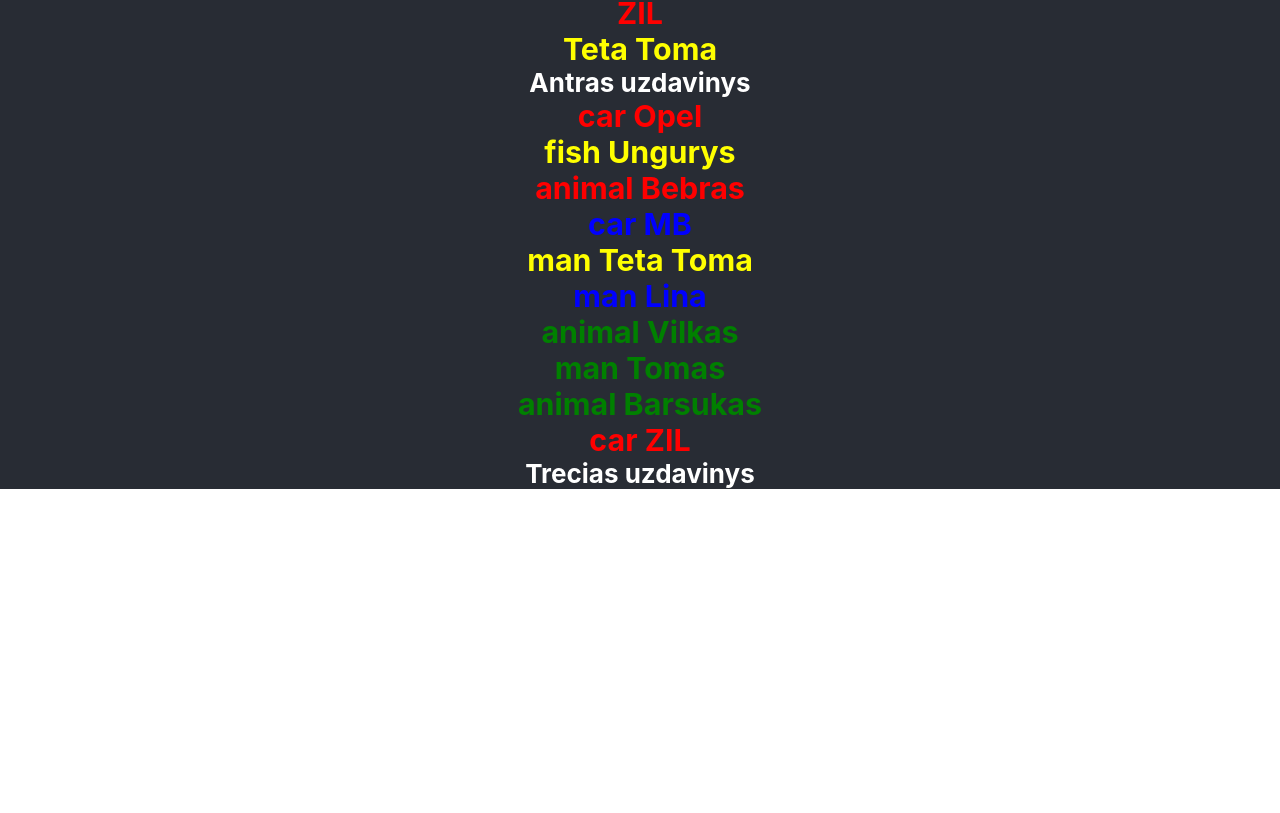
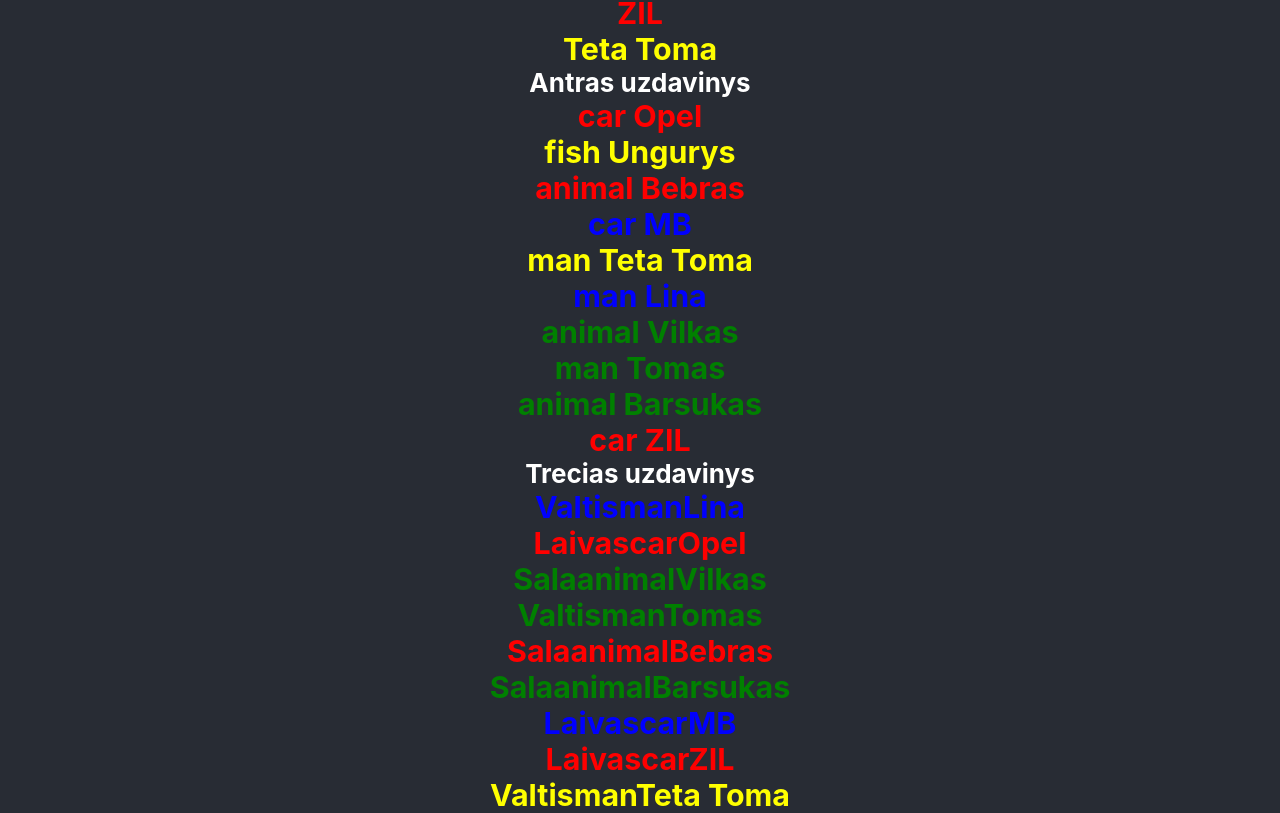
Before and after one commit to Rusnietis/pugzliai, a React (Create React App) app in the folder mok1/: page / in a window 1280 px wide. Shown: the part 457-1270 px from the top of the page. Before the commit the page ends 946 px from the top, so only its background shows below. Built offline with nearby package versions, Linux system fonts and the light colour scheme.

Commit message:
Atnaujinta 2024.09.07

```diff
--- a/mok1/src/App.jsx
+++ b/mok1/src/App.jsx
@@ -3,6 +3,8 @@
 import './App.scss';
 import Tvenkinys from './Components/Lists/Antruz/Tvenkinys';
 import Bala from './Components/Lists/Pirmuz/Bala';
+import Jura from './Components/Lists/Trecuz/Jura';
+
 // import randomColor from './Functions/randomColor';
 // import Dogs from './Components/Lists/Dogs';
 
@@ -47,6 +49,17 @@
                     }
                 </div>
                 <h4>Trecias uzdavinys</h4>
+                <div>
+                    {
+                        seaPlaners.filter(item => item.type === 'fish').map((item) => <Jura key={item.id} vardas={item.name} color={item.color} tipas={item.type} />)
+                    }
+                </div>
+                <div>
+                    {
+                        seaPlaners.sort((a,b) =>  a.item - b.item).map((item) => <Jura key={item.id} vardas={item.name} color={item.color} tipas={item.type} />)
+                    }
+
+                </div>
 
 
             </header>
--- a/mok1/src/Components/Lists/Trecuz/Jura.jsx
+++ b/mok1/src/Components/Lists/Trecuz/Jura.jsx
@@ -3,14 +3,24 @@
 import Valtis from './Valtis'
 
 
-export default function Jura() {
+export default function Jura({ vardas, tipas, color }) {
 
     return (
         <>
-            <Valtis />
-            <Laivas />
-            <Sala />
-
+            {/* <div>
+                {
+                    tipas === 'fish' ? { tipas } : 0
+                }
+            </div> */}
+            <div>
+                <Valtis vardas={vardas} tipas={tipas} color={color} />
+            </div>
+            <div>
+                <Laivas vardas={vardas} tipas={tipas} color={color} />
+            </div>
+            <div>
+                <Sala vardas={vardas} tipas={tipas} color={color} />
+            </div>
         </>
     )
 
--- a/mok1/src/Components/Lists/Trecuz/Laivas.jsx
+++ b/mok1/src/Components/Lists/Trecuz/Laivas.jsx
@@ -1,8 +1,19 @@
-export default function Laivas() {
+export default function Laivas({ tipas, vardas, color }){
+    if (tipas === 'car') {
+        return (
+            <>
+                <h3>
+                    <div style={{ color: color }}>
+                        Laivas
+                        {tipas}
+                        {vardas}
+                    </div>
+                </h3>
+            </>
 
-    return (
+        )
+    }
 
-    )
 
 
 
--- a/mok1/src/Components/Lists/Trecuz/Sala.jsx
+++ b/mok1/src/Components/Lists/Trecuz/Sala.jsx
@@ -1,8 +1,17 @@
-export default function Sala() {
+export default function Sala({ vardas, tipas, color }) {
+    if (tipas === 'animal') {
+        return (
+            <>
+                <h3>
+                    <span style={{ color: color }}>
+                        Sala
+                        {tipas}
+                        {vardas}
+                    </span>
+                </h3>
+            </>
 
-    return (
+        )
 
-    )
-
-
+    }
 }
--- a/mok1/src/Components/Lists/Trecuz/Valtis.jsx
+++ b/mok1/src/Components/Lists/Trecuz/Valtis.jsx
@@ -1,7 +1,16 @@
-export default function Valtis () {
+export default function Valtis({ tipas, vardas, color }) {
+    if (tipas === 'man') {
+        return (
+            <>
+                <h3>
+                    <div style={{ color: color }}>
+                        Valtis
+                        {tipas}
+                        {vardas}
+                    </div>
+                </h3>
+            </>
 
-    return (
-
-
-    )
+        )
+    }
 }
```
